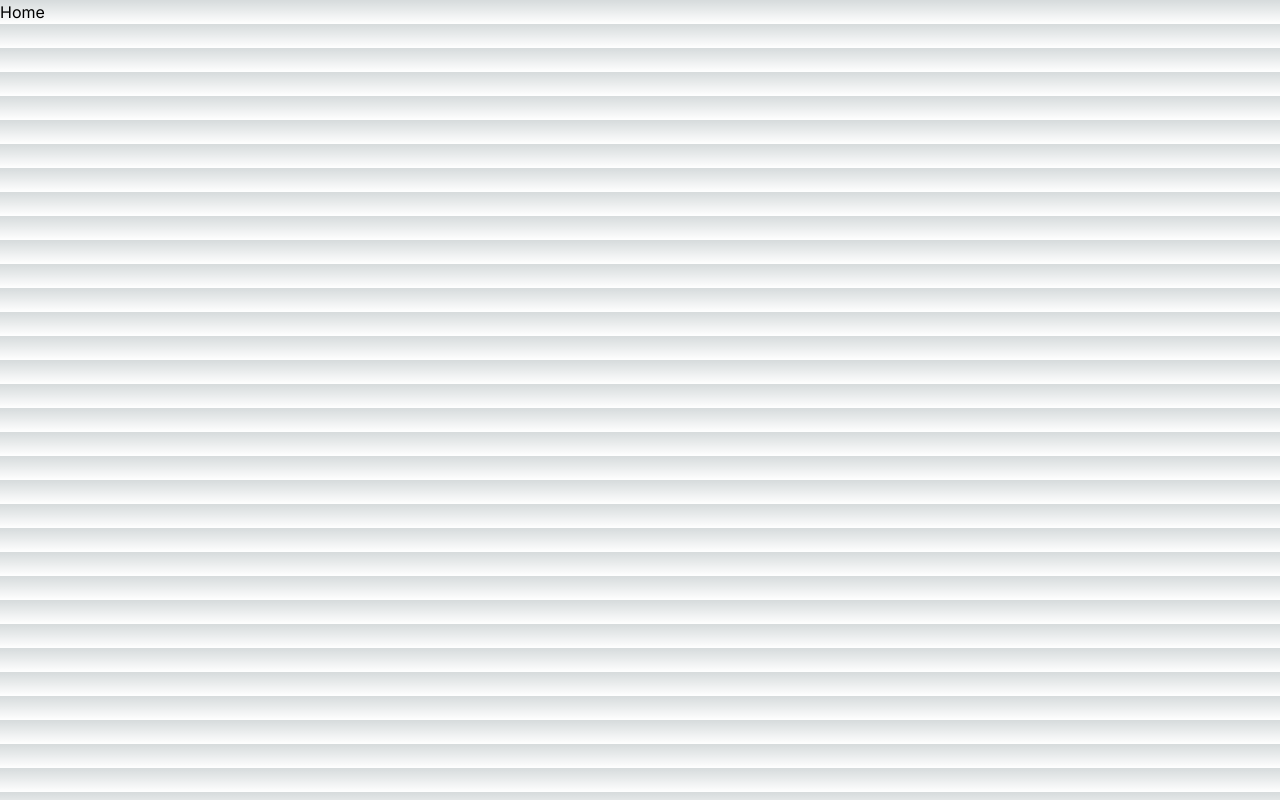
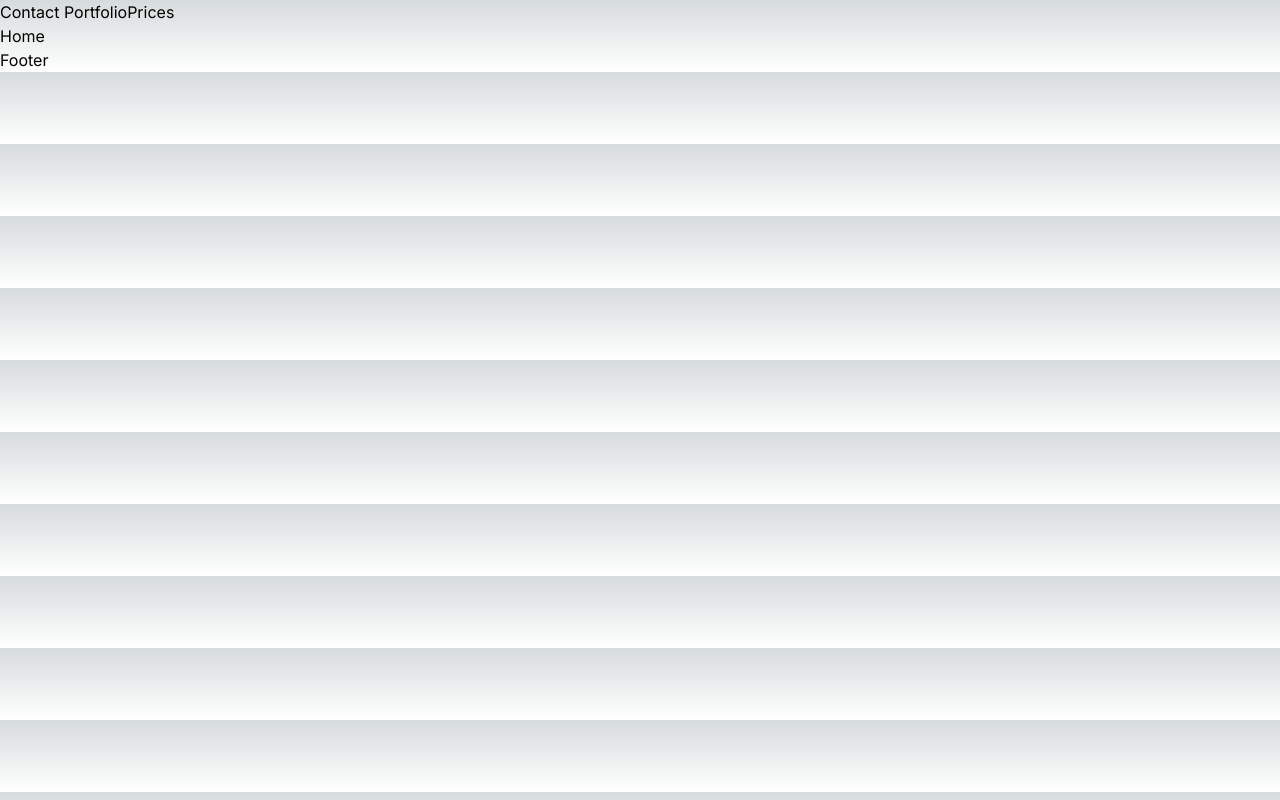
Before and after one commit to AvrilMaleham/nextjs_hairdresser, a Next.js app: page / in a window 1280 px wide. Built offline with nearby package versions, Linux system fonts and the light colour scheme.

Commit message:
chore: add header and footer to layout and links to nav bar

```diff
--- a/src/app/layout.tsx
+++ b/src/app/layout.tsx
@@ -1,22 +1,28 @@
-import type { Metadata } from 'next'
-import { Inter } from 'next/font/google'
-import './globals.css'
+import type { Metadata } from "next";
+import { Inter } from "next/font/google";
+import "./globals.css";
+import Navbar from "@/components/navbar/Navbar";
+import Footer from "@/components/footer/Footer";
 
-const inter = Inter({ subsets: ['latin'] })
+const inter = Inter({ subsets: ["latin"] });
 
 export const metadata: Metadata = {
-  title: 'Create Next App',
-  description: 'Generated by create next app',
-}
+  title: "Create Next App",
+  description: "Generated by create next app",
+};
 
 export default function RootLayout({
   children,
 }: {
-  children: React.ReactNode
+  children: React.ReactNode;
 }) {
   return (
     <html lang="en">
-      <body className={inter.className}>{children}</body>
+      <body className={inter.className}>
+        <Navbar />
+        {children}
+        <Footer />
+      </body>
     </html>
-  )
+  );
 }
--- /dev/null
+++ b/src/components/footer/Footer.tsx
@@ -0,0 +1,9 @@
+import React from 'react'
+
+const Footer = () => {
+  return (
+    <div>Footer</div>
+  )
+}
+
+export default Footer
--- /dev/null
+++ b/src/components/navbar/Navbar.tsx
@@ -0,0 +1,11 @@
+import Links from "./links/Links"
+
+const Navbar = () => {
+  return (
+    <div>
+      <Links />
+    </div>
+  )
+}
+
+export default Navbar
--- /dev/null
+++ b/src/components/navbar/links/Links.tsx
@@ -0,0 +1,29 @@
+import Link from "next/link";
+
+const Links = () => {
+
+  const link = [
+    {
+        title: "Contact ",
+        path: "/contact"
+    },
+    {
+        title: "Portfolio",
+        path: "/portfolio"
+    },
+    {
+        title: "Prices",
+        path: "/prices"
+    },
+  ];
+
+  return (
+  <div>
+    {link.map((link => (
+        <Link href={link.path} key={link.title}>{link.title}</Link>
+    )))}
+   </div>
+    );
+};
+
+export default Links;
```
